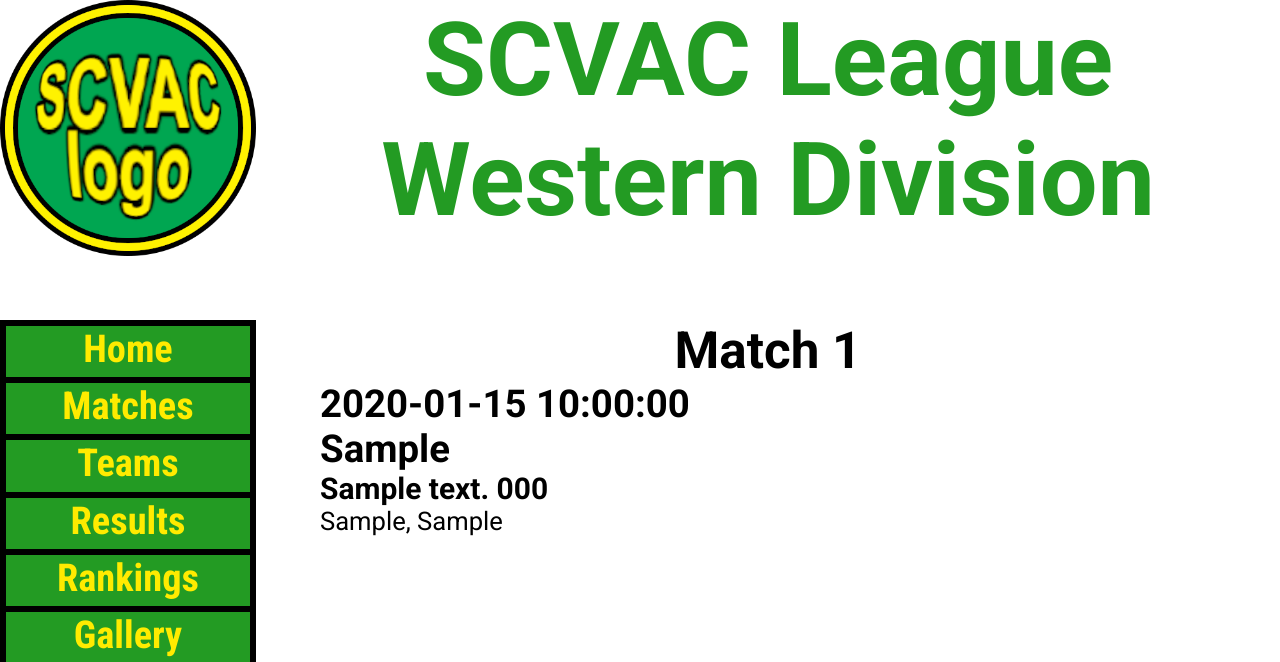
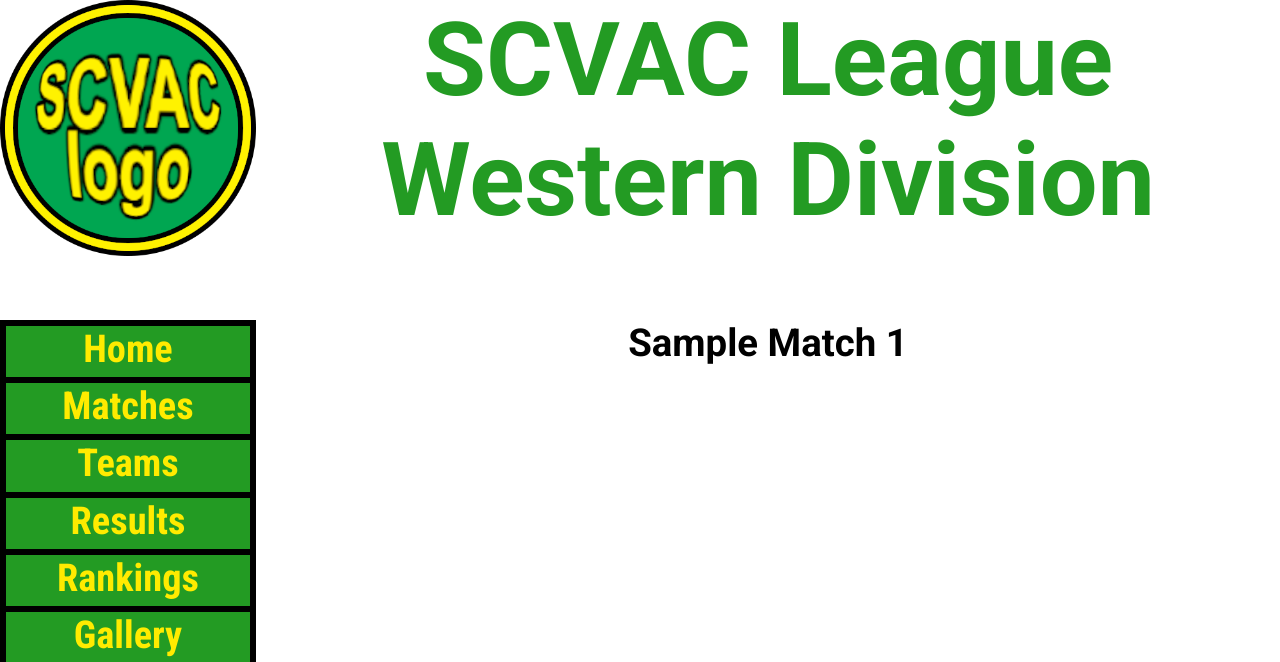
Before and after one commit to Code-Institute-Submissions/scvac-league, a Flask app: page /matches in a window 1280 px wide. Shown: the top 662 px of the page. Run offline with Flask 2, Linux system fonts and the light colour scheme; a database or web service that is not in the repository returns one stand-in record (values such as "Sample title"); some libraries are stand-ins or nearby versions.

Commit message:
Create matches accordion

```diff
--- a/static/css/style.css
+++ b/static/css/style.css
@@ -137,6 +137,8 @@ main h1 {
     text-align: center;
 }
 
+/* Home page */
+
 #clubs ul {
     text-transform: capitalize;
     margin-left: 5vw;
@@ -149,6 +151,16 @@ main h1 {
 
 #clubs a {
     text-decoration: none;
+}
+
+/* Matches */
+
+section {
+    text-transform: capitalize;
+}
+
+span {
+    text-transform: uppercase;
 }
 
 /* Registration form */
@@ -221,3 +233,47 @@ input {
     font-family: 'Roboto', sans-serif;
     color: rgb(255,235,0);
 }
+
+/* Accordion */
+
+.accordionItem {
+    display: block;
+    margin: auto;
+}
+
+.accordionItemHeading {
+    cursor: pointer;
+    margin: auto;
+}
+
+.close .accordionItemContent {
+    height: 0;
+    -webkit-transition: height 1s ease-out;
+    -o-transition: height 1s ease-out;
+    transition: height 1s ease-out;
+    -webkit-transform: scaleY(0);
+    -o-transform: scaleY(0);
+    -ms-transform: scaleY(0);
+    transform: scaleY(0);
+    display: block;
+}
+
+.open .accordionItemContent {
+    display: block;
+    -webkit-transform: scaleY(1);
+    -o-transform: scaleY(1);
+    -ms-transform: scaleY(1);
+    transform: scaleY(1);
+    -webkit-transform-origin: top;
+    -o-transform-origin: top;
+    -ms-transform-origin: top;
+    transform-origin: top;
+    -webkit-transition: -webkit-transform 1s ease-out;
+    -o-transition: -o-transform 1s ease;
+    -ms-transition: -ms-transform 1s ease;
+    -webkit-transition: -webkit-transform 1s ease;
+    transition: -webkit-transform 1s ease;
+    -o-transition: transform 1s ease;
+    transition: transform 1s ease;
+    transition: transform 1s ease, -webkit-transform 1s ease;
+}
--- a/static/js/script.js
+++ b/static/js/script.js
@@ -1,4 +1,5 @@
 /* Toggle between showing and hiding the navigation menu links when the user clicks on the hamburger icon */
+
 function reveal() {
     var x = document.getElementById("links");
     if (x.style.display === "block") {
@@ -8,3 +9,23 @@ function reveal() {
         x.style.display = "block";
     }
 }
+
+
+/* Accordion */
+
+let accordionItem = document.getElementsByClassName('accordionItem');
+let accordionItemHeading = document.getElementsByClassName('accordionItemHeading');
+
+for (i = 0; i < accordionItemHeading.length; i++) {
+    accordionItemHeading[i].addEventListener('click', toggleItem, false);
+}
+
+function toggleItem() {
+    let itemClass = this.parentNode.className;
+    for (i = 0; i < accordionItem.length; i++) {
+        accordionItem[i].className = 'accordionItem close';
+    }
+    if (itemClass == 'accordionItem close') {
+        this.parentNode.className = 'accordionItem open';
+    }
+}
--- a/templates/matches.html
+++ b/templates/matches.html
@@ -2,11 +2,15 @@
 {% block content %}
 
     {% for match in matches %}
-        <h1>Match {{ match.match_number }}</h1>
-        <h2>{{ match.match_date }}</h2>
-        <h2>{{ match.match_venue }}</h2>
-        <h3>{{ match.venue_address }} {{ match.venue_postcode }}</h3>
-        <p>{{ match.venue_latitude }}, {{ match.venue_longitude }}</p>
+        <section class="accordionItem close">
+            <h1 class="accordionItemHeading">{{ match.match_season }} Match {{ match.match_number }}</h1>
+            <div class="accordionItemContent">
+                <h2>{{ match.match_date }}</h2>
+                <h2>{{ match.match_venue }}</h2>
+                <h3>{{ match.venue_address }} <span>{{ match.venue_postcode }}</span></h3>
+                <p>{{ match.venue_latitude }}, {{ match.venue_longitude }}</p>
+            </div>
+        </section>
     {% endfor %}
 
 {% endblock %}
```
